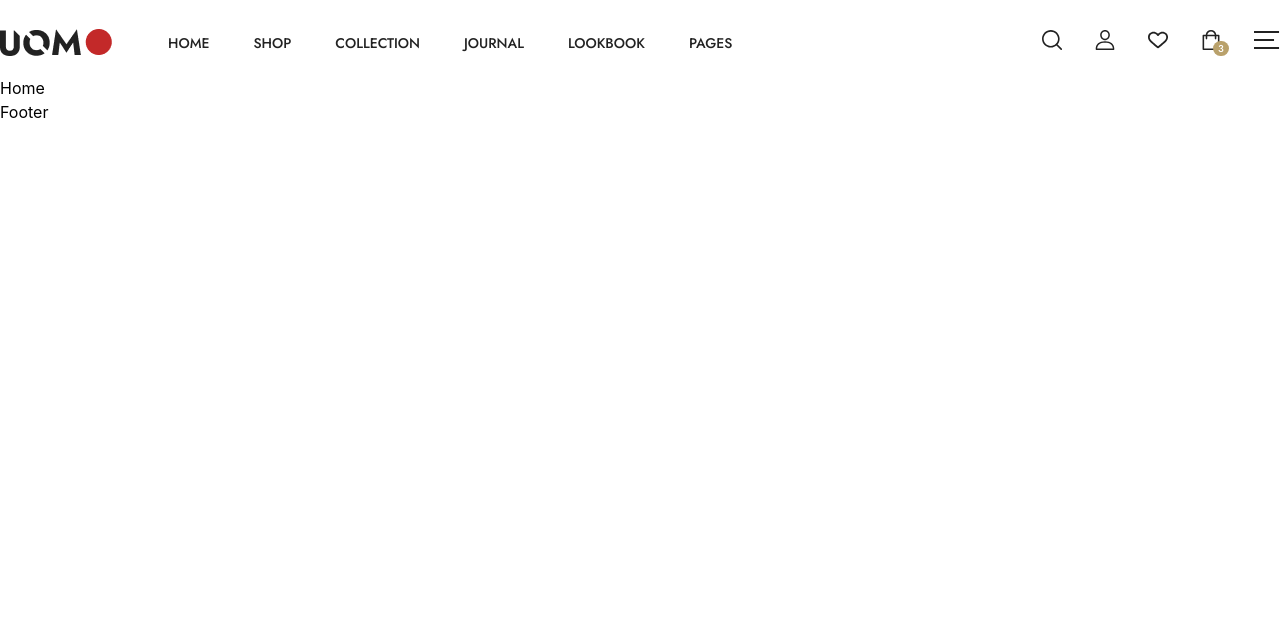
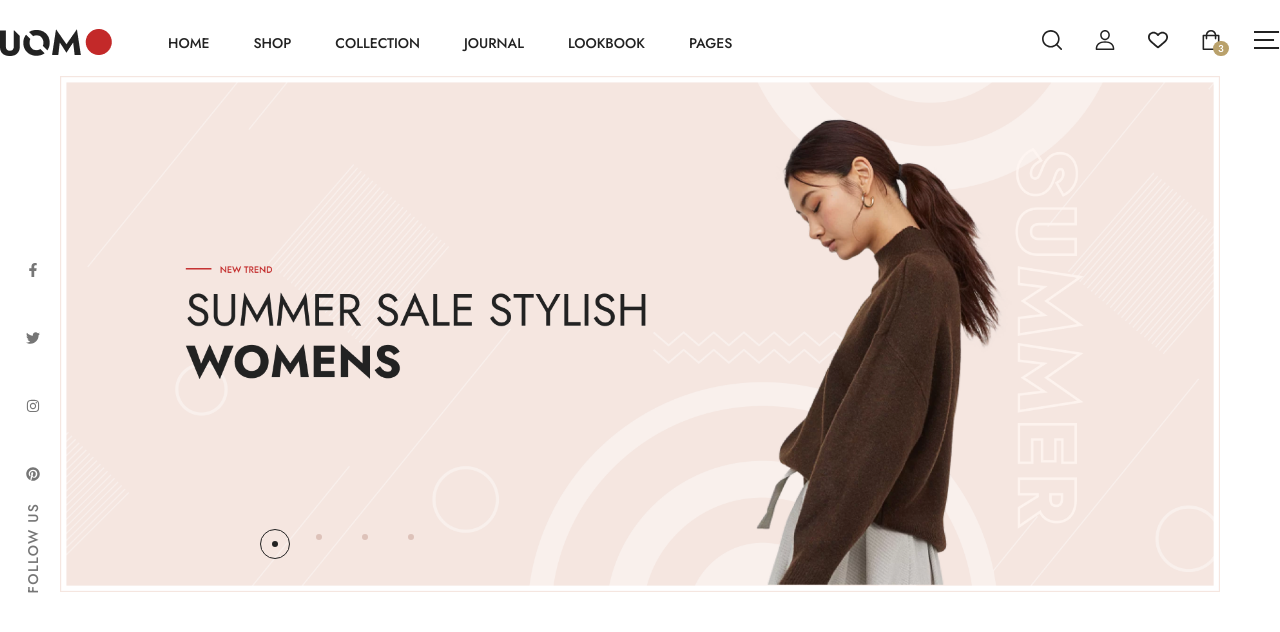
Before and after one commit to mdshihab75/UOMO-Ecommerce-Project, a React (Vite) app: page / in a window 1280 px wide. Shown: the top 632 px of the page. Built offline with nearby package versions, Linux system fonts and the light colour scheme.

Commit message:
Banner Done

```diff
--- a/package.json
+++ b/package.json
@@ -13,7 +13,10 @@
     "@tailwindcss/vite": "^4.2.2",
     "react": "^19.2.4",
     "react-dom": "^19.2.4",
+    "react-icons": "^5.6.0",
     "react-router": "^7.13.2",
+    "react-slick": "^0.31.0",
+    "slick-carousel": "^1.8.1",
     "tailwindcss": "^4.2.2"
   },
   "devDependencies": {
--- /dev/null
+++ b/src/Api/BannerData.js
@@ -0,0 +1,20 @@
+import BannerImage from '../assets/Images/banner.png'
+
+export const BannerData = [
+    {
+        id: 1,
+        banner: BannerImage
+    },
+    {
+        id: 2,
+        banner: BannerImage
+    },
+    {
+        id: 3,
+        banner: BannerImage
+    },
+    {
+        id: 4,
+        banner: BannerImage
+    },
+]
--- a/src/Components/Common/Images.jsx
+++ b/src/Components/Common/Image.jsx
@@ -1,6 +1,6 @@
 import React from 'react'
 
-const Images = ({src, alt, className}) => {
+const Image = ({src, alt, className}) => {
   return (
     <>
     <img className={className} src={src} alt={alt} loading='lazy' />
@@ -8,4 +8,4 @@ const Images = ({src, alt, className}) => {
   )
 }
 
-export default Images
+export default Image;
--- /dev/null
+++ b/src/Components/Home/Banner.jsx
@@ -0,0 +1,71 @@
+import React from 'react'
+import Image from '../Common/Image'
+import { BannerData } from '../../Api/BannerData';
+import Slider from "react-slick";
+import "slick-carousel/slick/slick.css";
+import "slick-carousel/slick/slick-theme.css";
+import SliderLib from "react-slick";
+import { FaFacebookF, FaTwitter, FaInstagram, FaPinterest } from "react-icons/fa";
+const Banner = () => {
+const Slider = SliderLib.default || SliderLib;
+  const settings = {
+    dots: true,
+    infinite: true,
+    speed: 400,
+    slidesToShow: 1,
+    slidesToScroll: 1,
+    appendDots: (dots) => (
+      <div>
+        <ul className='flex gap-4 absolute bottom-14.5 left-48.75' >{''} {dots} {''} </ul>
+      </div>
+    ),
+    customPaging: i => (
+      <div className='w-1.5 h-1.5 rounded-full bg-fourth-color'></div>
+    )
+
+};
+
+  return (
+
+    <div className='mx-15'>
+      <div className="absolute -left-3 top-1/2 -translate-y-1/2 flex flex-col items-center gap-2 z-10">
+
+      <a href="#" className="w-13 h-15 flex font-normal text-sm text-fifth-color items-center justify-center ">
+        <FaFacebookF />
+      </a>
+
+      <a href="#" className="w-13 h-15 flex font-normal text-sm text-fifth-color items-center justify-center">
+        <FaTwitter />
+      </a>
+
+      <a href="#" className="w-13 h-15 flex font-normal text-sm text-fifth-color items-center justify-center ">
+        <FaInstagram />
+      </a>
+
+      <a href="#" className="w-13 h-15 flex font-normal text-sm text-fifth-color items-center justify-center ">
+        <FaPinterest />
+      </a>
+
+       <span className="font-jost font-medium text-sm leading-6 text-fifth-color rotate-270 tracking-widest mt-6">
+        FOLLOW US
+      </span>
+
+    </div>
+
+
+      <Slider {...settings}>
+          {
+            BannerData?.map((item) => (
+                <Image key={item.id} src={item.banner} />
+            ))
+          }
+
+      </Slider>
+
+    </div>
+
+
+  )
+};
+
+export default Banner;
--- a/src/Components/Layout/Header.jsx
+++ b/src/Components/Layout/Header.jsx
@@ -1,9 +1,10 @@
 import React from 'react'
-import Images from '../Common/Images'
+import Image from '../Common/Image'
 import Container from '../ui/Container'
 import { navitems } from '../../Api/NavbarData'
 
 const Header = () => {
+  const cartItems = 3;
   return (
     <>
     <header className='mt-7.25 mb-4.75'>
@@ -11,7 +12,7 @@ const Header = () => {
         <Container>
           <div className='flex items-center justify-between'>
             <div className='flex items-center'>
-            <Images src ="Images/logo.png" alt ="logo"/>
+            <Image src ="Images/logo.png" alt ="logo"/>
           <ul className='u-list'>
             {
               navitems?.map((items) => (
@@ -71,7 +72,7 @@ const Header = () => {
                   <path d="M17.6869 4.6875H15.3021C14.9912 2.05164 12.74 0 10.0174 0C7.29479 0 5.04353 2.05164 4.73264 4.6875H2.3478C1.91556 4.6875 1.56519 5.03727 1.56519 5.46875V19.2188C1.56519 19.6502 1.91556 20 2.3478 20H17.6869C18.1192 20 18.4696 19.6502 18.4696 19.2188V5.46875C18.4696 5.03727 18.1192 4.6875 17.6869 4.6875ZM10.0174 1.5625C11.8754 1.5625 13.4225 2.91621 13.7214 4.6875H6.31332C6.61228 2.91621 8.1593 1.5625 10.0174 1.5625ZM16.9043 18.4375H3.13041V6.25H4.69563V8.59375C4.69563 9.02523 5.046 9.375 5.47824 9.375C5.91047 9.375 6.26084 9.02523 6.26084 8.59375V6.25H13.7739V8.59375C13.7739 9.02523 14.1243 9.375 14.5565 9.375C14.9887 9.375 15.3391 9.02523 15.3391 8.59375V6.25H16.9043V18.4375Z" fill="#222222"/>
                 </svg>
               </button>
-              <span className='font-jost bg-third-color rounded-full px-1.25 font-medium text-[10px] text-primary-white absolute bottom-0 left-3'>3</span>
+              <span className='font-jost bg-third-color rounded-full px-1.25 font-medium text-[10px] text-primary-white absolute bottom-0 left-3'>{cartItems}</span>
             </li>
             <li>
               <button>
--- a/src/Components/Layout/RootLayout.jsx
+++ b/src/Components/Layout/RootLayout.jsx
@@ -8,7 +8,7 @@ const RootLayout = () => {
     <>
     <Header/>
     <Outlet/>
-    <Footer/>
+
     </>
   )
 }
--- a/src/Pages/Home.jsx
+++ b/src/Pages/Home.jsx
@@ -1,9 +1,10 @@
 import React from 'react'
+import Banner from '../Components/Home/Banner'
 
 const Home = () => {
   return (
-    <div>Home</div>
+    <Banner/>
   )
 }
 
-export default Home
+export default Home;
--- a/src/index.css
+++ b/src/index.css
@@ -5,6 +5,8 @@
   --color-primary-black: #222222;
   --color-third-color: #B9A16B;
   --color-primary-white: #FFFFFF;
+  --color-fourth-color: #DDC2B9;
+  --color-fifth-color: #767676;
 }
 
 .u-list {
@@ -14,3 +16,15 @@
 .list-item {
     @apply font-jost font-medium text-sm leading-6 text-primary-black after:bg-primary-black relative after:content-[''] after:h-0.5 after:w-0 after:left-0 after:bottom-0 after:absolute hover:after:w-[40%] after:duration-300;
 }
+
+.slick-dots .slick-active {
+    @apply flex h-7.5 w-7.5 items-center rounded-full border justify-center  border-primary-black;
+}
+
+.slick-dots ul {
+    @apply flex justify-center items-center;
+}
+
+.slick-active div {
+    @apply bg-primary-black ;
+}
```
Also changed, not shown: src/assets/Images/banner.png (added), 1 other file (tests, documents, lock files or other folders). Lines whose indentation alone changed are shown as unchanged.
